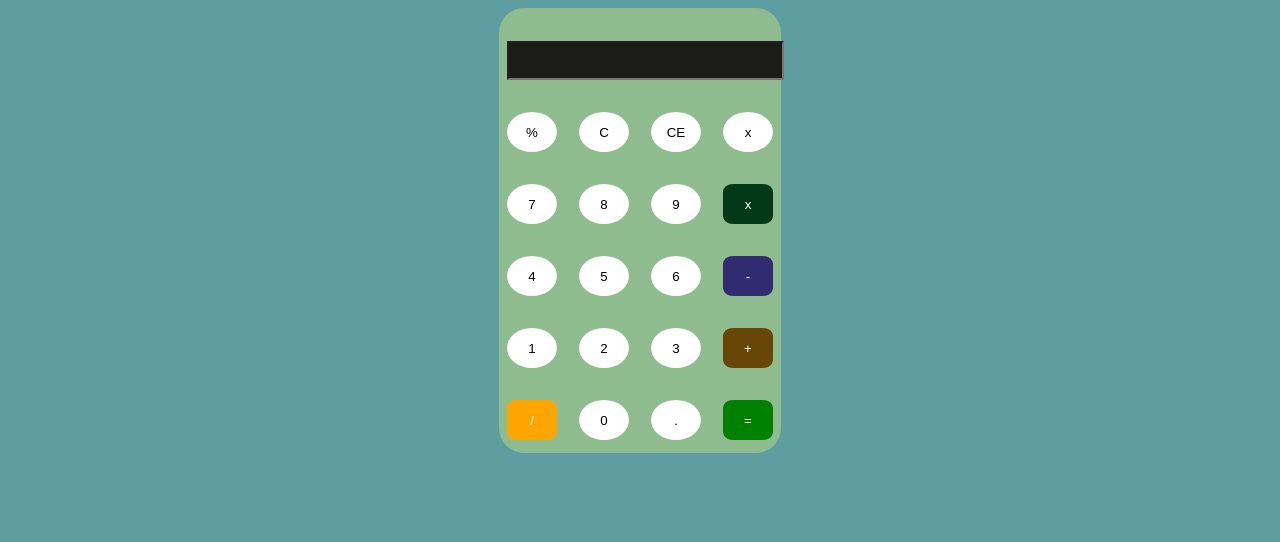
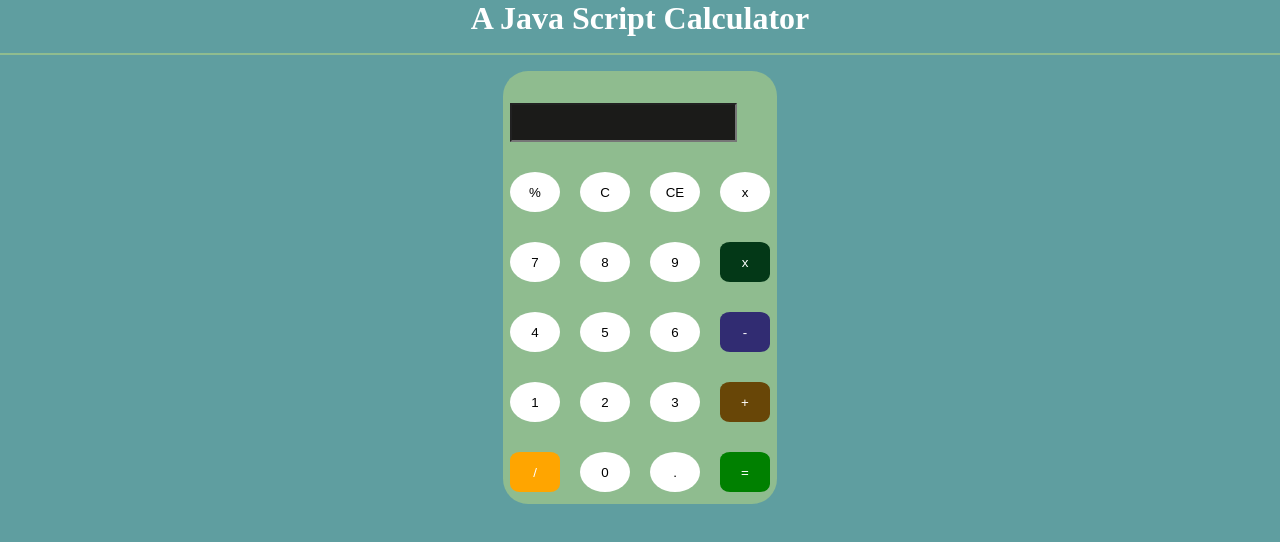
Before and after one commit to GolamRabbani99/java-script-three-line-calculator, a plain HTML site: page index.html in a window 1280 px wide. Drawn offline with Linux system fonts and the light colour scheme.

Commit message:
headline added

```diff
--- a/index.html
+++ b/index.html
@@ -8,6 +8,8 @@
     <link rel="stylesheet" href="style.css" />
   </head>
   <body>
+
+    <h1>A Java Script Calculator</h1>
     <div class="container">
       <table>
         <tr>
--- a/style.css
+++ b/style.css
@@ -1,4 +1,19 @@
-
+*{
+    margin: 0;
+    padding:0;
+    box-sizing: border-box;
+}
+body{
+     background-color: cadetblue;
+    text-align: center;
+}
+h1{
+    text-align: center;
+    color: #fff;
+    padding-bottom: 1rem;
+    border-bottom: 2px solid darkseagreen;
+    margin-bottom: .5em;
+}
 .container{
     width:340px;
     height: 420px;
@@ -7,12 +22,7 @@
 
 }
 
-body{
-     background-color: cadetblue;
 
-    text-align: center;
-
-}
 
 table{
 
```
